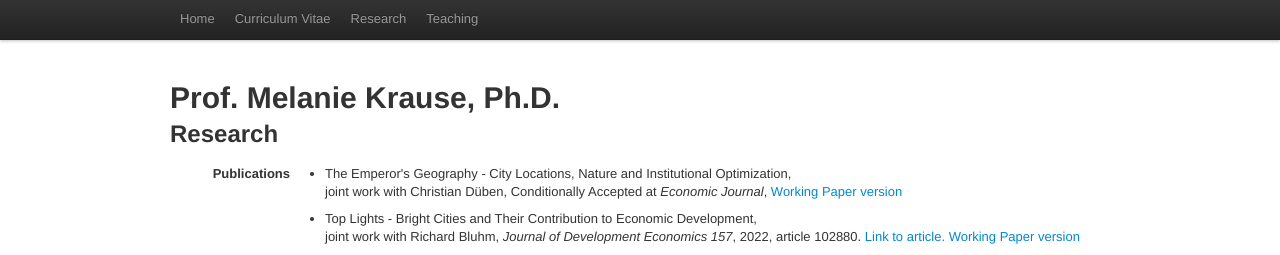
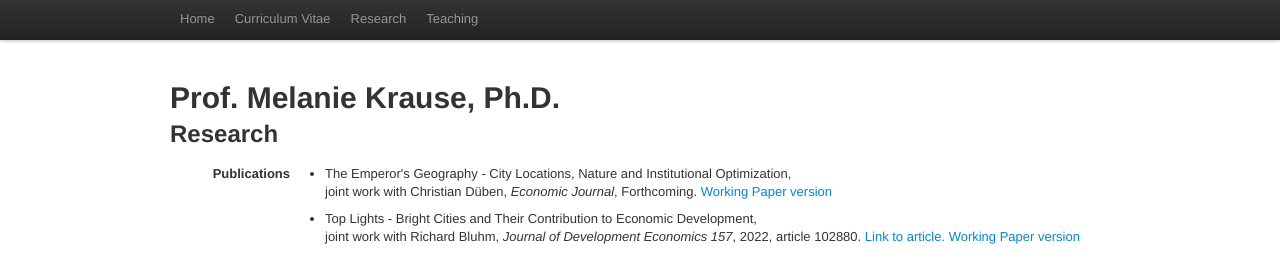
Before and after one commit to melaniekrause/melaniekrause.github.io, a plain HTML site: page research.html in a window 1280 px wide. Shown: the top 255 px of the page. Drawn offline with Linux system fonts and the light colour scheme.

Commit message:
CV Updated jetzt im September mit Economic Journal

```diff
--- a/research.html
+++ b/research.html
@@ -38,7 +38,7 @@
             <p>
 				<dl class="dl-horizontal">
                     <dt>Publications</dt>
-                    <dd><ul><li> The Emperor's Geography - City Locations, Nature and Institutional Optimization,  <br/> joint work with Christian D&uuml;ben, Conditionally Accepted at  <i>Economic Journal</i>, <a href="assets/pdf/China_WP.pdf">Working Paper version</a> </li></ul></dd>
+                    <dd><ul><li> The Emperor's Geography - City Locations, Nature and Institutional Optimization,  <br/> joint work with Christian D&uuml;ben, <i>Economic Journal</i>, Forthcoming. <a href="assets/pdf/China_WP.pdf">Working Paper version</a> </li></ul></dd>
                     <dd><ul><li> Top Lights - Bright Cities and Their Contribution to Economic Development, <br/> joint work with Richard Bluhm, <i>Journal of Development Economics 157</i>, 2022, article 102880. <a href="https://doi.org/10.1016/j.jdeveco.2022.102880">Link to article. <a href="assets/pdf/TopLights_WP.pdf">Working Paper version</a> </li></ul></dd>
                     <dd><ul><li> Air Pollution in an Urban World: A Global View on Density, Cities, and Emissions, <br/> joint work with David Castells-Quintana and Elisa Dienesch, <i>Ecological Economics 189</i>, 2021, article 107153. <a href="https://doi.org/10.1016/j.ecolecon.2021.107153">Link to article. <a href="assets/pdf/Pollution_WP.pdf">Working Paper version</a> </li></ul></dd>
                     <dd><ul><li> The Urbanising Force of Global Warming: The Role of Climate Change in the Spatial Distribution of Population, <br/> joint work with David Castells-Quintana and Tom McDermott,  <i>Journal of Economic Geography 21(4)</i>, 2021, pp.531-556. <a href="https://doi.org/10.1093/jeg/lbaa030">Link to article. <a href="assets/pdf/JoEconGeoApp.pdf">Online appendix</a>. <a href="assets/pdf/JoEconGeoDRAFT.pdf">Draft version</a> </li></ul></dd>
```
Also changed, not shown: index.html (+1 -1 lines), 1 other file.
